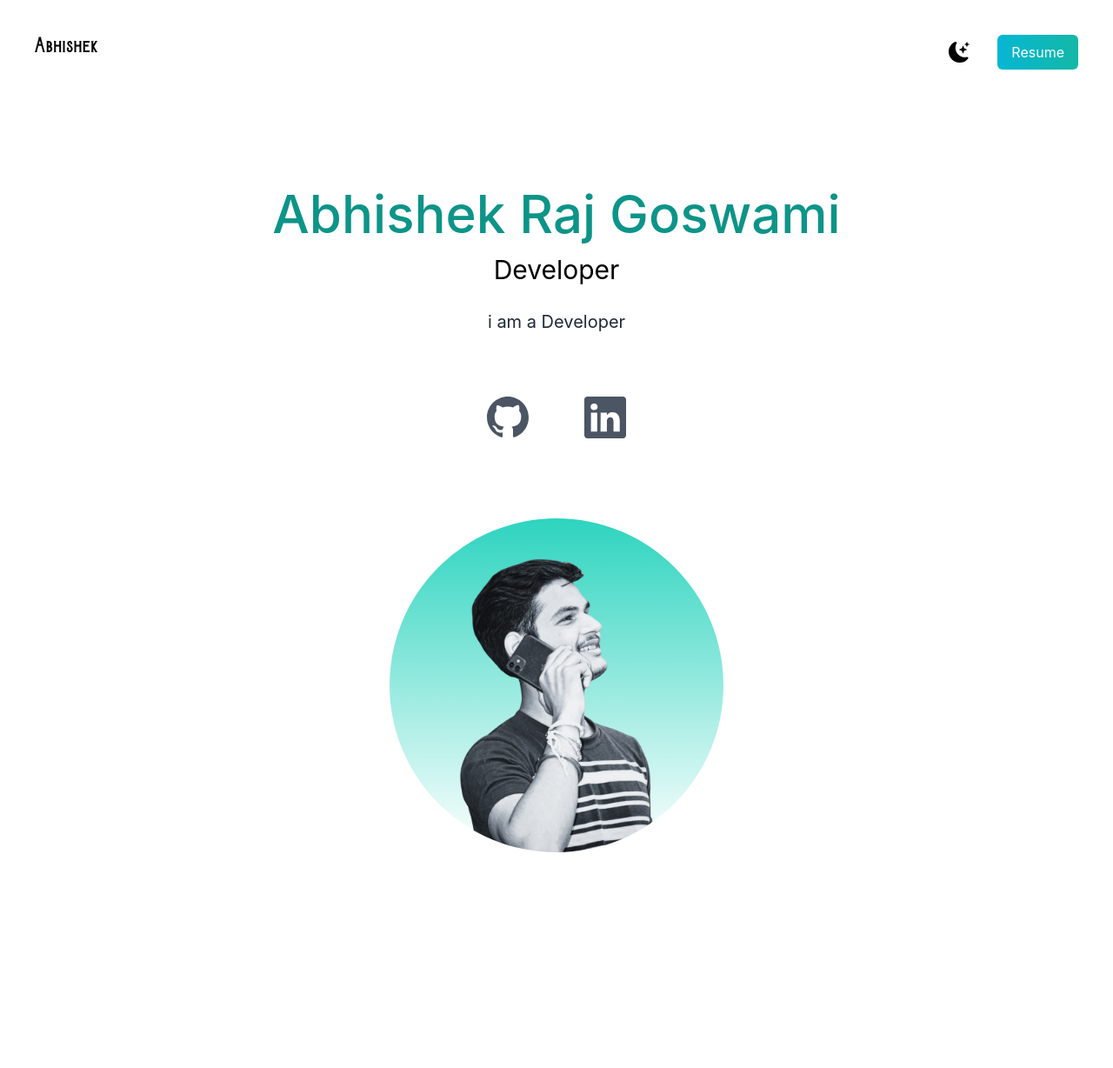
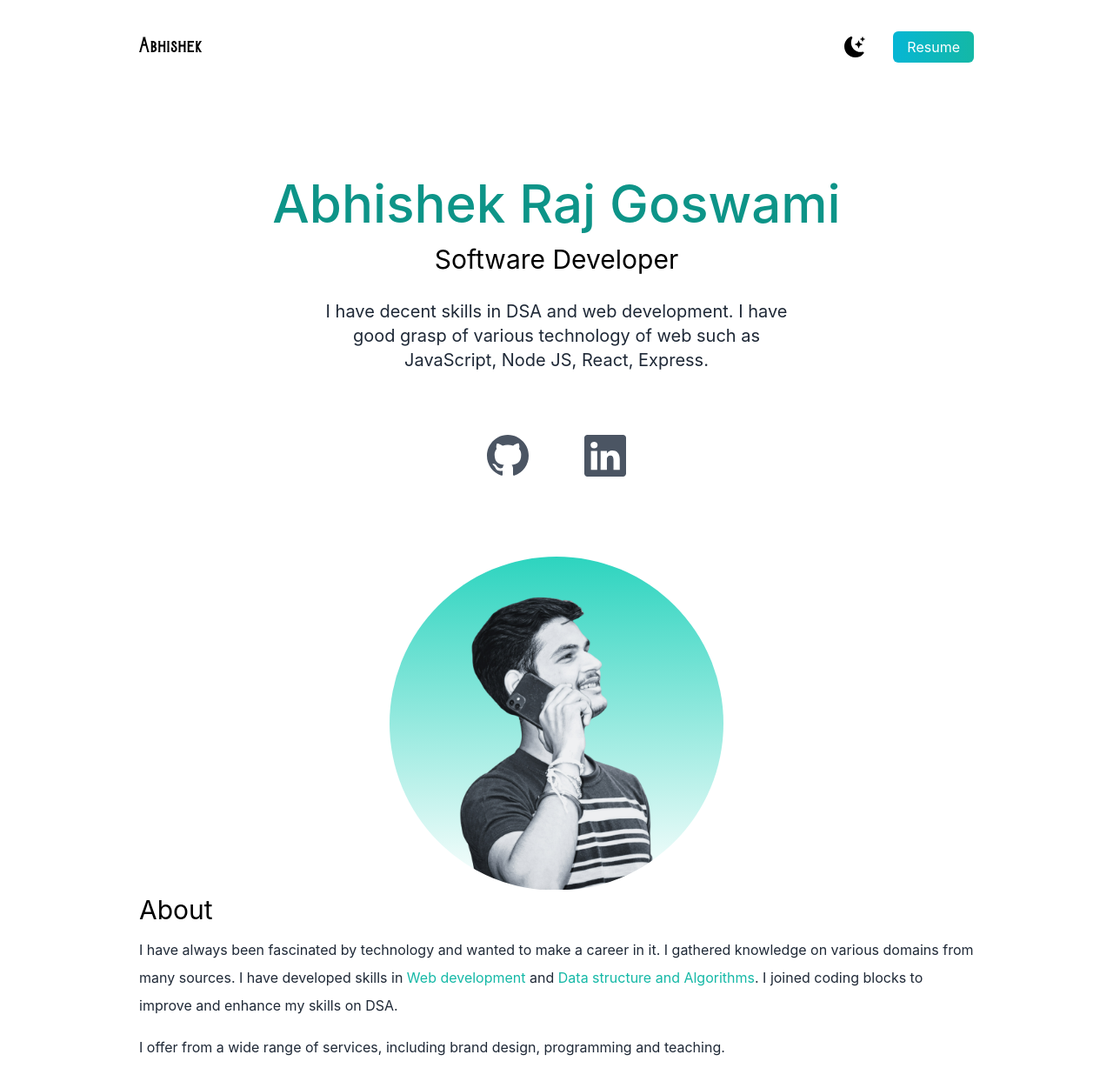
Before and after one commit to argoswamii/Portfolio, a Next.js app: page / in a window 1280 px wide. Shown: the whole page at 87% size. Before the commit the page ends 980 px from the top, so only its background shows below. Built offline with nearby package versions, Linux system fonts and the light colour scheme.

Commit message:
Third commit

```diff
--- a/pages/index.js
+++ b/pages/index.js
@@ -3,39 +3,61 @@ import {BsFillMoonStarsFill} from 'react-icons/bs'
 import {BsGithub,BsLinkedin} from 'react-icons/bs'
 import Image from "next/image";
 import abhi from "../public/profile.png"
+import { useState } from "react";
 
 
 export default function Home() {
+  const [darkMode, setDarkMode] = useState(false);
   return (
-    <div>
+    <div className={darkMode ? "dark" : ""}>
       <Head>
         <title>Portofolio</title>
         <meta name="description" content="Generated by create next app" />
         <meta name="viewport" content="width=device-width, initial-scale=1" />
         <link rel="icon" href="/favicon.ico" />
       </Head>
-      <main className='bg-white px-10'>
+      <main className="bg-white px-10 dark:bg-gray-900 md:px-20 lg:px-40">
         <section className='min-h-screen'>
-          <nav className='py-10 mb-12 flex justify-between'>
+          <nav className='py-10 mb-12 flex justify-between dark:text-white'>
             <h1 className="font-burtons text-xl">Abhishek</h1>
             <ul className='flex items-center'>
-              <li   className=" cursor-pointer text-2xl"><BsFillMoonStarsFill/></li>
-              <li  className="bg-gradient-to-r from-cyan-500 text- to-teal-500 text-white px-4 py-2 border-none rounded-md ml-8"><a href='#'>Resume</a></li>
+              <li>
+            <BsFillMoonStarsFill
+            onClick={() => setDarkMode(!darkMode)} className=" cursor-pointer text-2xl"/>
+            </li>
+              <li >
+                <a href='#' className="bg-gradient-to-r from-cyan-500 text- to-teal-500 text-white px-4 py-2 border-none rounded-md ml-8">Resume</a>
+                </li>
             </ul>
           </nav>
           <div  className="text-center p-10 py-10">
             <h2  className='text-5xl py-2 text-teal-600 font-medium dark:text-teal-400 md:text-6xl'>Abhishek Raj Goswami</h2>
-            <h3 className='text-2xl py-2 dark:text-gray-600 md:text-3xl'>Developer</h3>
-            <p className="text-md py-5 leading-8 text-gray-800 dark:text-gray-900 max-w-xl mx-auto md:text-xl" >i am a Developer</p>
+            <h3 className="text-2xl py-2 dark:text-white md:text-3xl">Software Developer</h3>
+            <p className="text-md py-5 leading-8 text-gray-800 dark:text-gray-200 max-w-xl mx-auto md:text-xl" >I have decent skills in DSA and web development. I have good grasp of various technology of web such as JavaScript, Node JS, React, Express.</p>
           </div>
-          <div className="text-5xl flex justify-center gap-16 py-3 text-gray-600 dark:text-gray-800">
+          <div className="text-5xl flex justify-center gap-16 py-3 text-gray-600 dark:text-gray-400">
           <BsGithub/>
           <BsLinkedin/>
           </div>
           <div className="mx-auto bg-gradient-to-b from-teal-400 rounded-full w-80 h-80 relative overflow-hidden mt-20 md:h-96 md:w-96">
-            <Image src={abhi} layout='fill'/>
+            <Image src={abhi} />
           </div>
         </section>
+      {/*second page*/}
+        <section>
+          <div>
+          <h3 className="text-3xl py-1 dark:text-white">About</h3>
+            <p className="text-md py-2 leading-8 text-gray-800 dark:text-gray-200">
+            I have always been fascinated by technology and wanted to make a career in it.
+					  I gathered knowledge on various domains from many sources. I have developed skills in
+            <span className="text-teal-500"> Web development</span> and <span className="text-teal-500">Data structure and Algorithms</span>. I joined coding blocks to improve and enhance my skills on DSA.</p>
+            <p className="text-md py-2 leading-8 text-gray-800 dark:text-gray-200">
+              I offer from a wide range of services, including brand design,
+              programming and teaching.
+            </p>
+          </div>
+        </section>
+
       </main>
     </div>
   );
--- a/tailwind.config.js
+++ b/tailwind.config.js
@@ -1,5 +1,6 @@
 /** @type {import('tailwindcss').Config} */
 module.exports = {
+  darkMode:"class",
   content: [
     "./pages/**/*.{js,ts,jsx,tsx}",
     "./components/**/*.{js,ts,jsx,tsx}",
```
